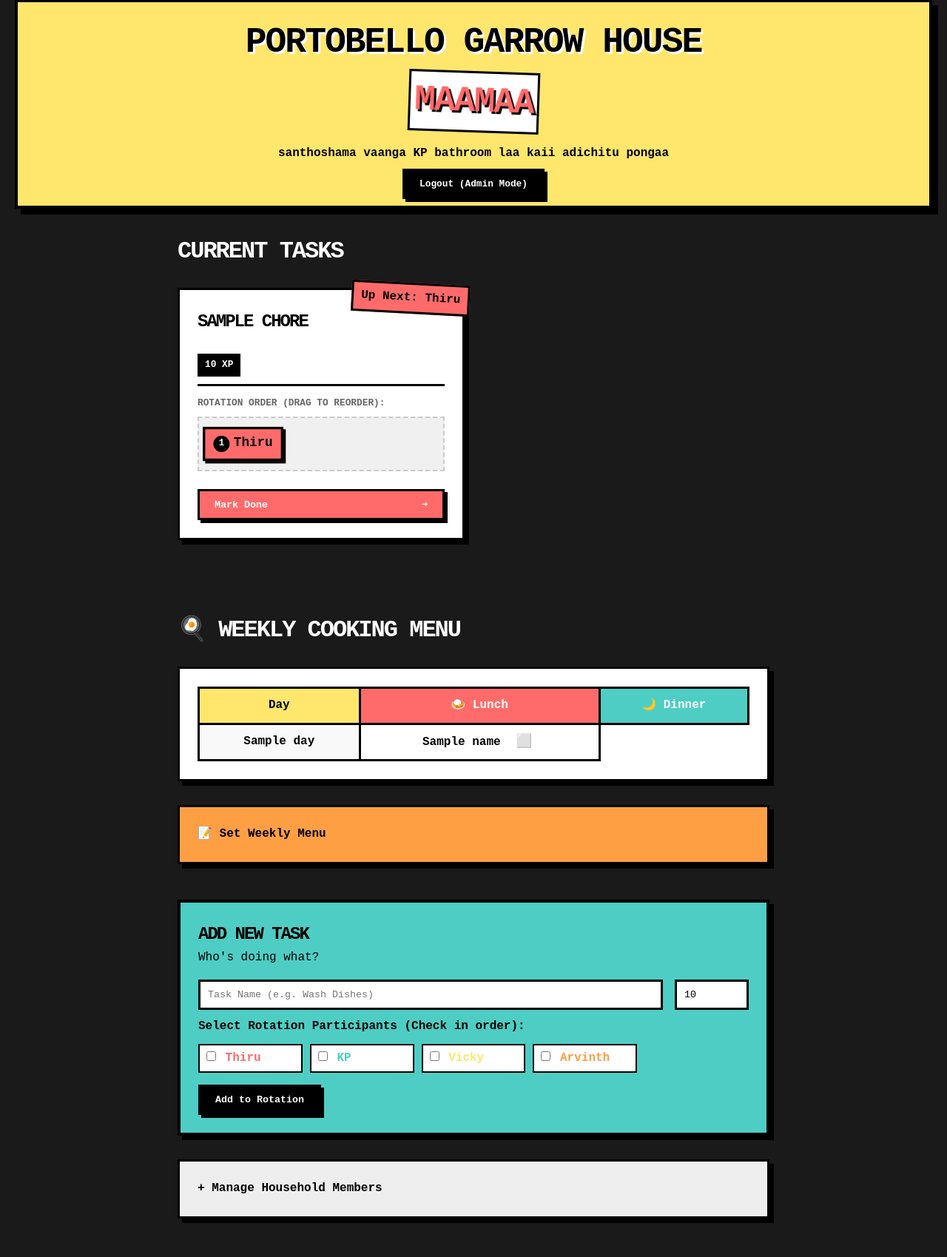
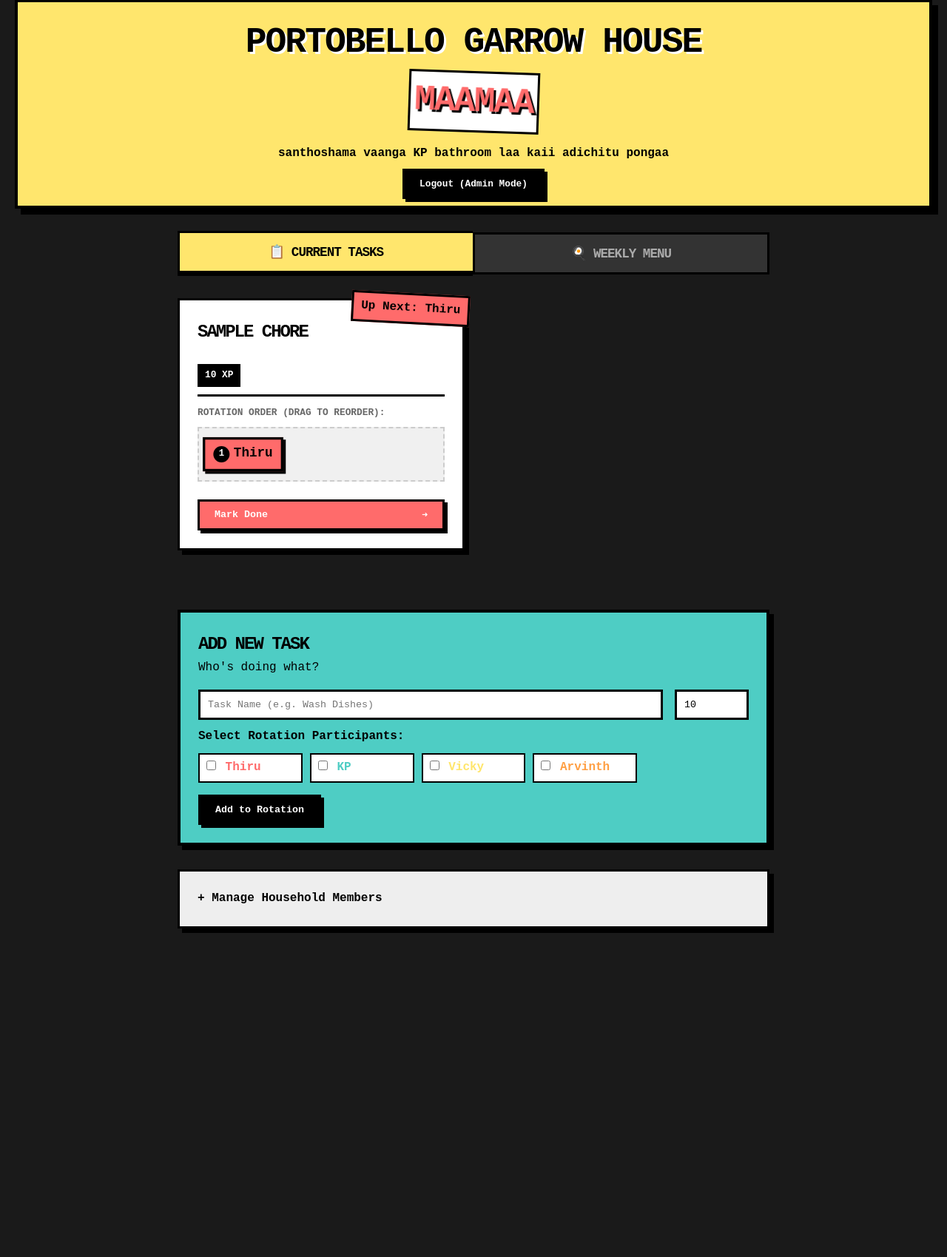
Before and after one commit to V1cky16112003/chore-manager, a Flask app: template templates/index.html in a window 1280 px wide. Shown: the part 21-1720 px from the top of the page at 74% size. After the commit the page ends 1282 px from the top, so only its background shows below. Run offline with Flask 3, Linux system fonts and the light colour scheme; a user stored in the database is signed in; tables that the repository leaves empty hold one stand-in row (values such as "Sample post"); the template is opened without the code that fills it: values that come from a table or form of the project are taken from there, most other values are stand-ins (such as "Sample title", 1, 10 or a date in 2020); some libraries are stand-ins or nearby versions.

Commit message:
Feature: Tab navigation and draggable task cards

```diff
--- a/app.py
+++ b/app.py
@@ -33,7 +33,7 @@ MEALS = ["Lunch", "Dinner"]
 
 @app.route("/")
 def index():
-    chores = Chore.query.filter_by(status="pending").order_by(Chore.id).all()
+    chores = Chore.query.filter_by(status="pending").order_by(Chore.display_order, Chore.id).all()
     users = User.query.all()
 
     # Build menu grid: {day: {meal_type: MenuItem}}
@@ -106,11 +106,14 @@ def add_chore():
     if title and participant_ids:
         assigned_user = User.query.get(participant_ids[0])
 
+        # Set display_order to max+1
+        max_order = db.session.query(db.func.max(Chore.display_order)).scalar() or 0
         new_chore = Chore(
             title=title,
             points=points,
             assigned_to=assigned_user,
-            is_recurring=True
+            is_recurring=True,
+            display_order=max_order + 1
         )
         db.session.add(new_chore)
         db.session.flush() # Get ID
@@ -178,6 +181,22 @@ def reorder_chore(chore_id):
     db.session.commit()
     return jsonify({"status": "success"})
 
+@app.route("/reorder_tasks", methods=["POST"])
+def reorder_tasks():
+    if not session.get('is_admin'):
+        return jsonify({"error": "Unauthorized"}), 403
+
+    data = request.json
+    chore_ids = data.get("chore_ids", [])
+
+    for idx, cid in enumerate(chore_ids):
+        chore = Chore.query.get(int(cid))
+        if chore:
+            chore.display_order = idx
+
+    db.session.commit()
+    return jsonify({"status": "success"})
+
 @app.route("/set_menu", methods=["POST"])
 def set_menu():
     if not session.get('is_admin'):
--- a/models.py
+++ b/models.py
@@ -42,6 +42,9 @@ class Chore(db.Model):
     # Round Robin Logic
     is_recurring: Mapped[bool] = mapped_column(Boolean, default=False)
 
+    # Display order for drag reordering
+    display_order: Mapped[int] = mapped_column(Integer, default=0)
+
     # Relationship to association model
     participants_association: Mapped[List["ChoreParticipant"]] = relationship(
         "ChoreParticipant",
--- a/templates/index.html
+++ b/templates/index.html
@@ -4,13 +4,25 @@
 
 <script src="https://cdnjs.cloudflare.com/ajax/libs/Sortable/1.14.0/Sortable.min.js"></script>
 
-<!-- 1. CURRENT TASKS (Top) -->
-<h2 class="funky-title" style="font-size: 2rem; margin: 0 0 1.5rem; color: white; text-shadow: none;">Current Tasks</h2>
+<!-- ========== TAB NAVIGATION ========== -->
+<div style="display: flex; gap: 0; margin-bottom: 2rem;">
+    <button id="tab-tasks" class="tab-btn tab-active" onclick="switchTab('tasks')">
+        📋 Current Tasks
+    </button>
+    <button id="tab-menu" class="tab-btn" onclick="switchTab('menu')">
+        🍳 Weekly Menu
+    </button>
+</div>
 
-<div class="chore-grid" style="margin-bottom: 4rem;">
+<!-- ========== SECTION: CURRENT TASKS ========== -->
+<div id="section-tasks">
+
+    <div id="task-card-grid" class="chore-grid" style="margin-bottom: 3rem;">
         {% for chore in chores %}
-    <div class="funky-card" style="background-color: white; position: relative;">
-        <div style="position: absolute; top: -10px; right: -10px; background: {{ chore.assigned_to.color }}; border: 3px solid black; padding: 5px 10px; font-weight: bold; transform: rotate(3deg);">
+        <div class="funky-card task-card" data-chore-id="{{ chore.id }}"
+            style="background-color: white; position: relative;">
+            <div
+                style="position: absolute; top: -10px; right: -10px; background: {{ chore.assigned_to.color }}; border: 3px solid black; padding: 5px 10px; font-weight: bold; transform: rotate(3deg);">
                 Up Next: {{ chore.assigned_to.name }}
             </div>
 
@@ -20,14 +32,17 @@
             </div>
 
             <div class="rotation-visual">
-            <p style="font-size: 0.8rem; font-weight: bold; text-transform: uppercase; color: #666; margin-bottom: 0.5rem;">
+                <p
+                    style="font-size: 0.8rem; font-weight: bold; text-transform: uppercase; color: #666; margin-bottom: 0.5rem;">
                     Rotation Order {% if session.get('is_admin') %}(Drag to Reorder){% endif %}:
                 </p>
                 <div id="sortable-{{ chore.id }}" class="sortable-list" data-chore-id="{{ chore.id }}">
                     {% for p in chore.participants_association %}
                     <div class="participant-item {% if p.user_id == chore.assigned_to_id %}active{% endif %}"
-                    data-user-id="{{ p.user_id }}" style="background-color: {{ p.user.color }}; border-color: black;">
-                    <span style="background: black; color: white; border-radius: 50%; width: 20px; height: 20px; display: inline-flex; justify-content: center; align-items: center; font-size: 0.7rem; margin-right: 5px;">
+                        data-user-id="{{ p.user_id }}"
+                        style="background-color: {{ p.user.color }}; border-color: black;">
+                        <span
+                            style="background: black; color: white; border-radius: 50%; width: 20px; height: 20px; display: inline-flex; justify-content: center; align-items: center; font-size: 0.7rem; margin-right: 5px;">
                             {{ loop.index }}
                         </span>
                         {{ p.user.name }}
@@ -38,7 +53,8 @@
 
             {% if session.get('is_admin') %}
             <form action="{{ url_for('complete_chore', chore_id=chore.id) }}" method="POST" style="margin-top: 1.5rem;">
-            <button class="funky-btn" style="width: 100%; display: flex; justify-content: space-between; align-items: center;">
+                <button class="funky-btn"
+                    style="width: 100%; display: flex; justify-content: space-between; align-items: center;">
                     <span>Mark Done</span>
                     <span>➜</span>
                 </button>
@@ -48,35 +64,87 @@
         {% else %}
         <div class="funky-card">
             <h3>No chores!</h3>
-        <p>You're all caught up.</p>
+            <p>You're all caught up. 🎉</p>
         </div>
         {% endfor %}
     </div>
 
-<!-- ==================== WEEKLY COOKING MENU ==================== -->
-<h2 class="funky-title" style="font-size: 2rem; margin: 0 0 1.5rem; color: white; text-shadow: none;">🍳 Weekly Cooking Menu</h2>
+    <!-- Admin: Add New Task & User Management -->
+    {% if session.get('is_admin') %}
+    <div class="funky-card" style="background-color: var(--secondary-color); border-width: 4px;">
+        <h2 style="margin: 0;">Add New Task</h2>
+        <p style="margin: 0;">Who's doing what?</p>
+        <form action="/add_chore" method="POST" style="margin-top: 1rem;">
+            <div style="display: flex; gap: 1rem; flex-wrap: wrap;">
+                <input type="text" name="title" class="funky-input" placeholder="Task Name (e.g. Wash Dishes)" required
+                    style="flex: 2;">
+                <input type="number" name="points" class="funky-input" placeholder="Points" value="10"
+                    style="width: 100px; flex: 0 0 100px;">
+            </div>
+            <label style="font-weight: bold; display: block; margin-bottom: 0.5rem;">Select Rotation
+                Participants:</label>
+            <div class="participant-grid">
+                {% for user in users %}
+                <label
+                    style="background-color: white; border: 2px solid black; padding: 5px; display: block; cursor: pointer;">
+                    <input type="checkbox" name="participants" value="{{ user.id }}">
+                    <span style="font-weight: bold; color: {{ user.color }};">{{ user.name }}</span>
+                </label>
+                {% endfor %}
+            </div>
+            <button type="submit" class="funky-btn" style="margin-top: 1rem; background: black; color: white;">Add to
+                Rotation</button>
+        </form>
+    </div>
+
+    <details class="funky-card" style="background-color: #eee;">
+        <summary style="font-weight: bold; cursor: pointer; list-style: none;">+ Manage Household Members</summary>
+        <form action="/add_user" method="POST" style="margin-top: 1rem; display: flex; gap: 1rem;">
+            <input type="text" name="name" class="funky-input" placeholder="Name" required>
+            <input type="color" name="color" value="#FF6B6B"
+                style="height: 45px; width: 50px; border: 3px solid black; padding: 0;">
+            <button type="submit" class="funky-btn" style="background: black;">Add</button>
+        </form>
+    </details>
+    {% endif %}
+
+</div>
+
+<!-- ========== SECTION: WEEKLY MENU ========== -->
+<div id="section-menu" style="display: none;">
 
     <div class="funky-card" style="background: white; overflow-x: auto;">
         <table style="width: 100%; border-collapse: collapse; text-align: center;">
             <thead>
                 <tr>
-                <th style="border: 3px solid black; padding: 10px; background: var(--tertiary-color); font-weight: bold;">Day</th>
-                <th style="border: 3px solid black; padding: 10px; background: #FF6B6B; color: white; font-weight: bold;">🍛 Lunch</th>
-                <th style="border: 3px solid black; padding: 10px; background: #4ECDC4; color: white; font-weight: bold;">🌙 Dinner</th>
+                    <th
+                        style="border: 3px solid black; padding: 10px; background: var(--tertiary-color); font-weight: bold;">
+                        Day</th>
+                    <th
+                        style="border: 3px solid black; padding: 10px; background: #FF6B6B; color: white; font-weight: bold;">
+                        🍛 Lunch</th>
+                    <th
+                        style="border: 3px solid black; padding: 10px; background: #4ECDC4; color: white; font-weight: bold;">
+                        🌙 Dinner</th>
                 </tr>
             </thead>
             <tbody>
                 {% for day in days %}
                 <tr>
-                <td style="border: 3px solid black; padding: 10px; font-weight: bold; background: #f9f9f9;">{{ day }}</td>
+                    <td style="border: 3px solid black; padding: 10px; font-weight: bold; background: #f9f9f9;">{{ day
+                        }}</td>
                     {% for meal in meals %}
                     {% set item = menu[day][meal] %}
-                <td style="border: 3px solid black; padding: 10px; {% if item and item.is_cooked %}background: #d4edda; text-decoration: line-through; color: #888;{% endif %}">
+                    <td
+                        style="border: 3px solid black; padding: 10px; {% if item and item.is_cooked %}background: #d4edda; text-decoration: line-through; color: #888;{% endif %}">
                         {% if item and item.food_name %}
                         <span style="font-weight: bold;">{{ item.food_name }}</span>
                         {% if session.get('is_admin') and item %}
-                        <form action="{{ url_for('toggle_cooked', item_id=item.id) }}" method="POST" style="display: inline; margin-left: 5px;">
-                            <button type="submit" style="background: none; border: none; cursor: pointer; font-size: 1.1rem;" title="Toggle cooked">
+                        <form action="{{ url_for('toggle_cooked', item_id=item.id) }}" method="POST"
+                            style="display: inline; margin-left: 5px;">
+                            <button type="submit"
+                                style="background: none; border: none; cursor: pointer; font-size: 1.1rem;"
+                                title="Toggle cooked">
                                 {% if item.is_cooked %}✅{% else %}⬜{% endif %}
                             </button>
                         </form>
@@ -94,71 +162,65 @@
         </table>
     </div>
 
-<!-- Admin: Set Menu Form -->
     {% if session.get('is_admin') %}
     <details class="funky-card" style="background-color: #FF9F43; margin-top: 1rem;">
-    <summary style="font-weight: bold; cursor: pointer; list-style: none; color: black;">📝 Set Weekly Menu</summary>
+        <summary style="font-weight: bold; cursor: pointer; list-style: none; color: black;">📝 Set Weekly Menu
+        </summary>
         <form action="/set_menu" method="POST" style="margin-top: 1rem;">
             <table style="width: 100%; border-collapse: collapse;">
                 {% for day in days %}
                 <tr>
-                <td style="padding: 8px; font-weight: bold; border-bottom: 2px solid rgba(0,0,0,0.2);">{{ day }}</td>
+                    <td style="padding: 8px; font-weight: bold; border-bottom: 2px solid rgba(0,0,0,0.2);">{{ day }}
+                    </td>
                     <td style="padding: 8px; border-bottom: 2px solid rgba(0,0,0,0.2);">
                         <input type="text" name="{{ day }}_Lunch" class="funky-input" placeholder="Lunch"
                             value="{{ menu[day]['Lunch'].food_name if menu[day]['Lunch'] else '' }}" style="margin: 0;">
                     </td>
                     <td style="padding: 8px; border-bottom: 2px solid rgba(0,0,0,0.2);">
                         <input type="text" name="{{ day }}_Dinner" class="funky-input" placeholder="Dinner"
-                           value="{{ menu[day]['Dinner'].food_name if menu[day]['Dinner'] else '' }}" style="margin: 0;">
+                            value="{{ menu[day]['Dinner'].food_name if menu[day]['Dinner'] else '' }}"
+                            style="margin: 0;">
                     </td>
                 </tr>
                 {% endfor %}
             </table>
-        <button type="submit" class="funky-btn" style="margin-top: 1rem; background: black; color: white; width: 100%;">Save Menu</button>
+            <button type="submit" class="funky-btn"
+                style="margin-top: 1rem; background: black; color: white; width: 100%;">Save Menu</button>
         </form>
     </details>
     {% endif %}
 
-<!-- ==================== ADD NEW TASK (Admin Only) ==================== -->
-{% if session.get('is_admin') %}
-<div class="funky-card" style="background-color: var(--secondary-color); border-width: 4px; margin-top: 3rem;">
-    <div class="funky-header-small">
-        <h2 style="margin: 0;">Add New Task</h2>
-        <p style="margin: 0;">Who's doing what?</p>
-    </div>
-    <form action="/add_chore" method="POST" style="margin-top: 1rem;">
-        <div style="display: flex; gap: 1rem; flex-wrap: wrap;">
-            <input type="text" name="title" class="funky-input" placeholder="Task Name (e.g. Wash Dishes)" required style="flex: 2;">
-            <input type="number" name="points" class="funky-input" placeholder="Points" value="10" style="width: 100px; flex: 0 0 100px;">
 </div>
 
-        <label style="font-weight: bold; display: block; margin-bottom: 0.5rem;">Select Rotation Participants (Check in order):</label>
-        <div class="participant-grid">
-            {% for user in users %}
-            <label class="funky-checkbox-label" style="background-color: white; border: 2px solid black; padding: 5px; display: block; cursor: pointer;">
-                <input type="checkbox" name="participants" value="{{ user.id }}">
-                <span style="font-weight: bold; color: {{ user.color }};">{{ user.name }}</span>
-            </label>
-            {% endfor %}
-        </div>
+<!-- ========== SCRIPTS ========== -->
+<script>
+    // Tab Switching
+    function switchTab(tab) {
+        var tasksSection = document.getElementById('section-tasks');
+        var menuSection = document.getElementById('section-menu');
+        var tabTasks = document.getElementById('tab-tasks');
+        var tabMenu = document.getElementById('tab-menu');
 
-        <button type="submit" class="funky-btn" style="margin-top: 1rem; background: black; color: white;">Add to Rotation</button>
-    </form>
-</div>
+        if (tab === 'tasks') {
+            tasksSection.style.display = 'block';
+            menuSection.style.display = 'none';
+            tabTasks.classList.add('tab-active');
+            tabMenu.classList.remove('tab-active');
+        } else {
+            tasksSection.style.display = 'none';
+            menuSection.style.display = 'block';
+            tabMenu.classList.add('tab-active');
+            tabTasks.classList.remove('tab-active');
+        }
+        localStorage.setItem('activeTab', tab);
+    }
 
-<details class="funky-card" style="background-color: #eee;">
-    <summary style="font-weight: bold; cursor: pointer; list-style: none;">+ Manage Household Members</summary>
-    <form action="/add_user" method="POST" style="margin-top: 1rem; display: flex; gap: 1rem;">
-        <input type="text" name="name" class="funky-input" placeholder="Name" required>
-        <input type="color" name="color" value="#FF6B6B" style="height: 45px; width: 50px; border: 3px solid black; padding: 0;">
-        <button type="submit" class="funky-btn" style="background: black;">Add</button>
-    </form>
-</details>
-{% endif %}
+    // Restore active tab on load
+    document.addEventListener("DOMContentLoaded", function () {
+        var savedTab = localStorage.getItem('activeTab') || 'tasks';
+        switchTab(savedTab);
 
-<script>
-    // Scroll Persistence Logic
-    document.addEventListener("DOMContentLoaded", function (event) {
+        // Scroll persistence
         var scrollpos = localStorage.getItem('scrollpos');
         if (scrollpos) window.scrollTo(0, scrollpos);
     });
@@ -167,40 +229,91 @@
         localStorage.setItem('scrollpos', window.scrollY);
     };
 
-    // SortableJS Logic (Only if Admin)
+    // SortableJS: Participant reordering within a card (Admin)
     {% if session.get('is_admin') %}
     document.addEventListener('DOMContentLoaded', function () {
+        // Participant lists
         var lists = document.querySelectorAll('.sortable-list');
         lists.forEach(function (list) {
             new Sortable(list, {
                 animation: 150,
                 onEnd: function (evt) {
-                    var itemEl = evt.item;
-                    var listEl = itemEl.parentElement;
+                    var listEl = evt.item.parentElement;
                     var choreId = listEl.getAttribute('data-chore-id');
-
                     var userIds = Array.from(listEl.children).map(function (child) {
                         return child.getAttribute('data-user-id');
                     });
-
                     fetch('/reorder_chore/' + choreId, {
                         method: 'POST',
                         headers: { 'Content-Type': 'application/json' },
                         body: JSON.stringify({ user_ids: userIds }),
-                    })
-                        .then(response => response.json())
-                        .then(data => {
-                            console.log('Order updated:', data);
-                            location.reload();
+                    }).then(r => r.json()).then(d => { location.reload(); });
+                }
+            });
+        });
+
+        // Task card grid reordering
+        var grid = document.getElementById('task-card-grid');
+        if (grid) {
+            new Sortable(grid, {
+                animation: 200,
+                handle: '.task-card',
+                draggable: '.task-card',
+                ghostClass: 'sortable-ghost-card',
+                onEnd: function (evt) {
+                    var cards = Array.from(grid.querySelectorAll('.task-card'));
+                    var choreIds = cards.map(function (card) {
+                        return card.getAttribute('data-chore-id');
+                    });
+                    fetch('/reorder_tasks', {
+                        method: 'POST',
+                        headers: { 'Content-Type': 'application/json' },
+                        body: JSON.stringify({ chore_ids: choreIds }),
+                    }).then(r => r.json()).then(d => {
+                        console.log('Tasks reordered:', d);
                     });
                 }
             });
-        });
+        }
     });
     {% endif %}
 </script>
 
+<!-- ========== STYLES ========== -->
 <style>
+    /* Tab Buttons */
+    .tab-btn {
+        flex: 1;
+        padding: 15px 20px;
+        font-family: inherit;
+        font-size: 1.1rem;
+        font-weight: bold;
+        text-transform: uppercase;
+        letter-spacing: -1px;
+        border: 3px solid black;
+        cursor: pointer;
+        transition: all 0.15s;
+        background: #333;
+        color: #aaa;
+    }
+
+    .tab-btn:first-child {
+        border-right: none;
+    }
+
+    .tab-active {
+        background: var(--tertiary-color) !important;
+        color: black !important;
+        box-shadow: 0 4px 0px black;
+        transform: translateY(-2px);
+    }
+
+    .tab-btn:hover:not(.tab-active) {
+        background: #444;
+        color: white;
+    }
+
+    /* Sortable lists (participants) */
     .sortable-list {
         display: flex;
         gap: 10px;
@@ -216,20 +329,43 @@
         padding: 5px 10px;
         border: 2px solid black;
         font-weight: bold;
-        {% if session.get('is_admin') %}cursor: grab;{% else %}cursor: default;{% endif %}
+
+            {
+            % if session.get('is_admin') %
+        }
+
+        cursor: grab;
+
+            {
+            % else %
+        }
+
+        cursor: default;
+
+            {
+            % endif %
+        }
+
         user-select: none;
         background: white;
-        transition: transform 0.1s, box-shadow 0.1s;
+        transition: transform 0.1s,
+        box-shadow 0.1s;
         display: flex;
         align-items: center;
     }
 
-    {% if session.get('is_admin') %}
+        {
+        % if session.get('is_admin') %
+    }
+
     .participant-item:active {
         cursor: grabbing;
         transform: scale(1.05);
     }
-    {% endif %}
+
+        {
+        % endif %
+    }
 
     .participant-item.active {
         border-width: 3px;
@@ -243,6 +379,28 @@
         opacity: 0.4;
         background: #ccc;
     }
+
+    /* Task card drag ghost */
+    .sortable-ghost-card {
+        opacity: 0.3;
+        border: 3px dashed var(--accent-color) !important;
+    }
+
+        {
+        % if session.get('is_admin') %
+    }
+
+    .task-card {
+        cursor: grab;
+    }
+
+    .task-card:active {
+        cursor: grabbing;
+    }
+
+        {
+        % endif %
+    }
 </style>
 
 {% endblock %}
```
Also changed, not shown: chores.db (added). Lines whose indentation alone changed are shown as unchanged.
